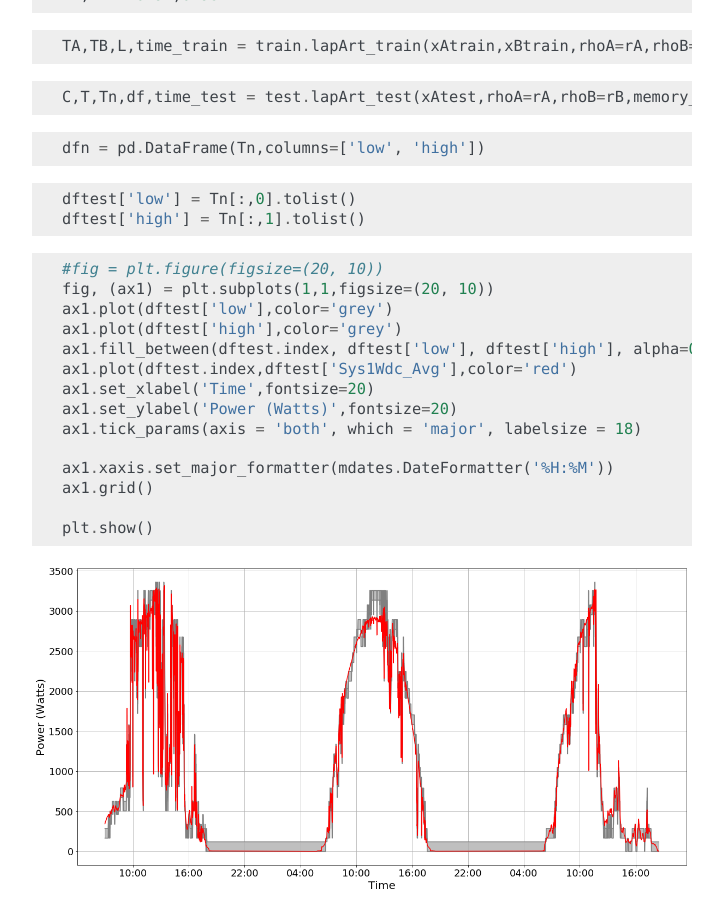
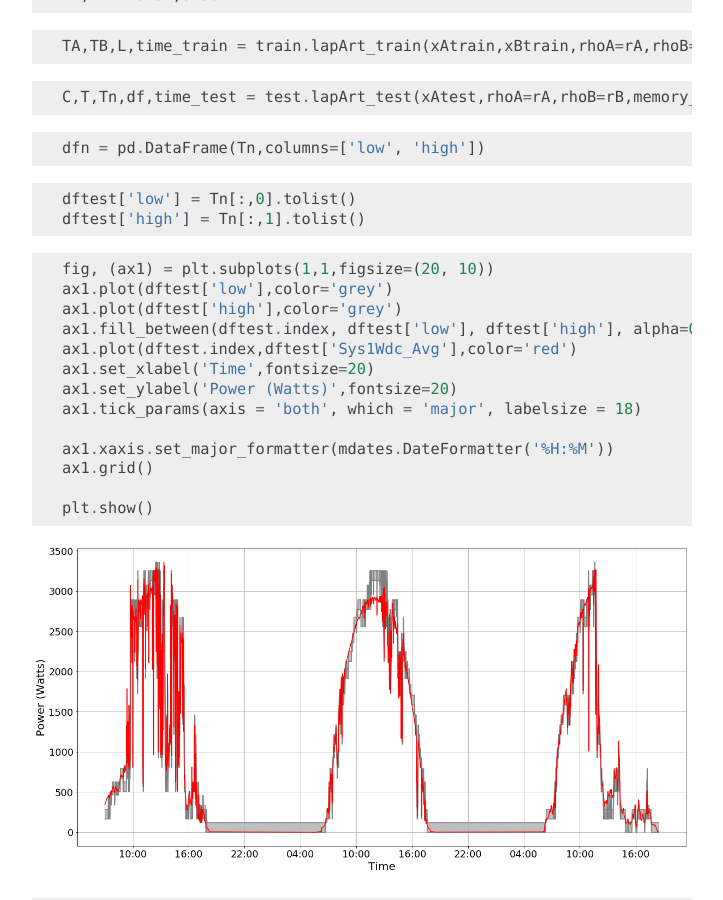
Before and after one commit to sandialabs/lapart-python, a Sphinx documentation site: the page built from docs/source/pv.rst, in a window 1280 px wide and 900 px high, scrolled down 648 px. Shown: the whole window, without its empty margins (388-1111 px from the left). Built offline with Sphinx 7.4.7, drawn with Linux system fonts in a browser that asks for light colours.

Commit message:
update pv example

```diff
--- a/docs/source/pv.rst
+++ b/docs/source/pv.rst
@@ -60,7 +60,6 @@ Example: Solar PV
 
 .. code:: python
 
-    #fig = plt.figure(figsize=(20, 10))
     fig, (ax1) = plt.subplots(1,1,figsize=(20, 10))
     ax1.plot(dftest['low'],color='grey')
     ax1.plot(dftest['high'],color='grey')
```
